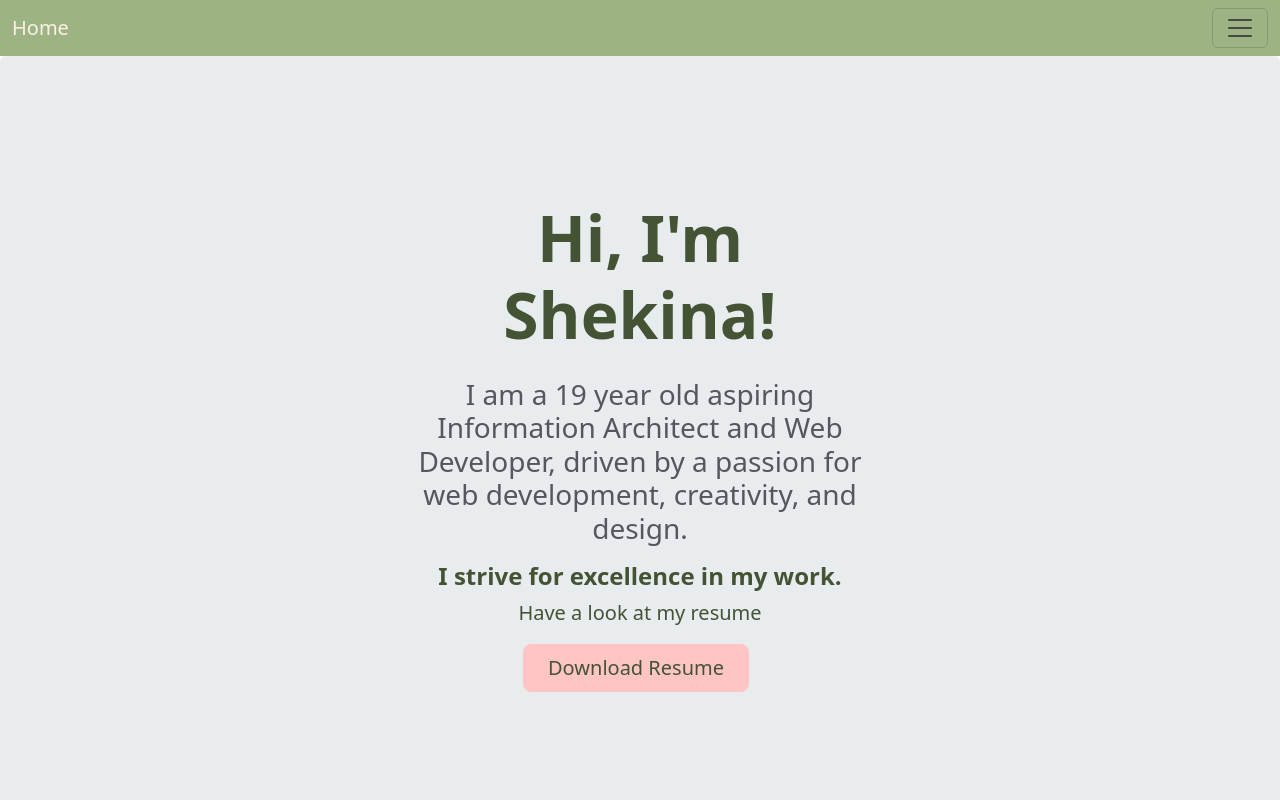
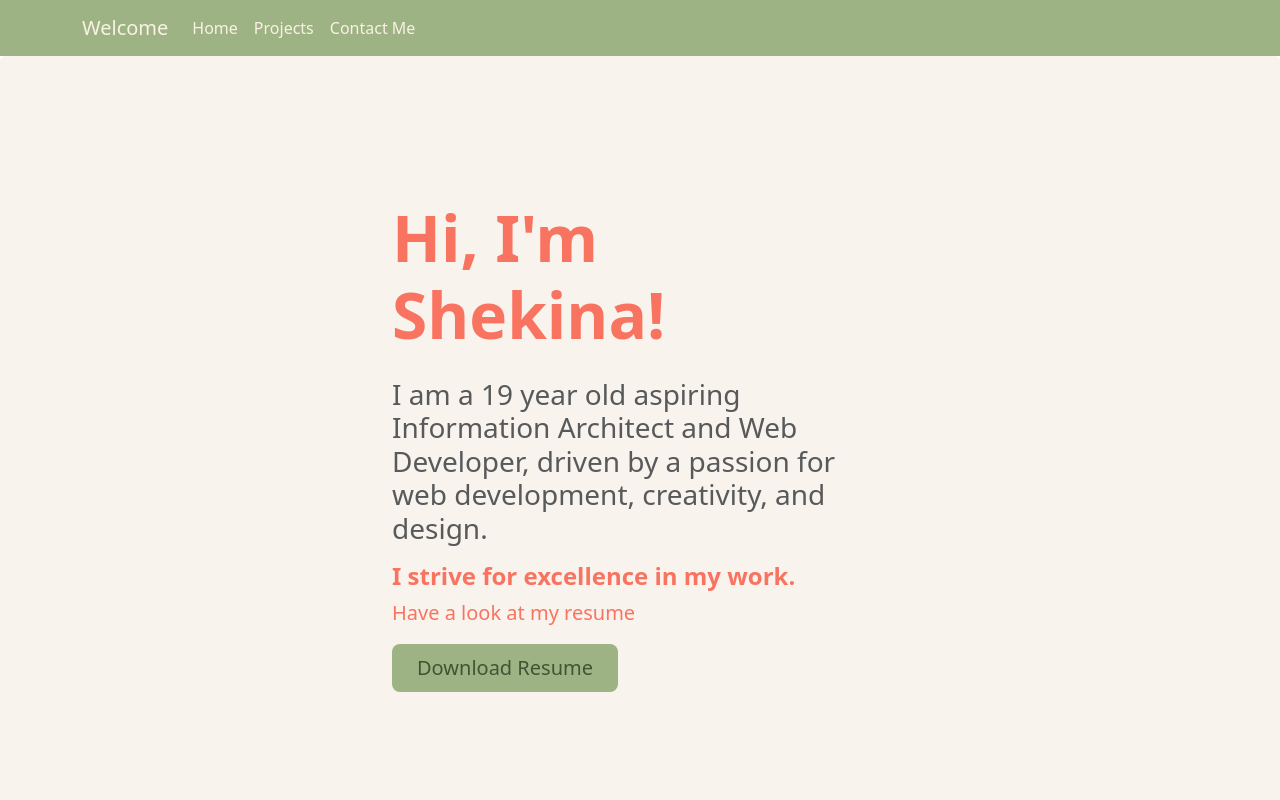
Before and after one commit to Strawberry-Kawaii/original_portfolio, a plain HTML site: page index.html in a window 1280 px wide. Shown: the top 800 px of the page. Drawn offline with nearby package versions, Linux system fonts and the light colour scheme.

Commit message:
Add files via upload

```diff
--- a/index.html
+++ b/index.html
@@ -10,35 +10,39 @@
 
 <body>
     <section id="NavBar">
-        <nav class="navbar NavColor" aria-label="First navbar example">
-            <div class="container-fluid">
-              <a class="navbar-brand NavColor" href="#NavBar">Home</a>
-              <button class="navbar-toggler collapsed" type="button" data-bs-toggle="collapse" data-bs-target="#navbarsExample01" aria-controls="navbarsExample01" aria-expanded="false" aria-label="Toggle navigation">
+      <nav class="navbar navbar-expand-lg NavColor" aria-label="Ninth navbar example">
+        <div class="container-xl">
+          <a class="navbar-brand NavColor">Welcome</a>
+          <button class="navbar-toggler" type="button" data-bs-toggle="collapse" data-bs-target="#navbarsExample07XL" aria-controls="navbarsExample07XL" aria-expanded="true" aria-label="Toggle navigation">
             <span class="navbar-toggler-icon"></span>
           </button>
 
-              <div class="navbar-collapse collapse" id="navbarsExample01">
-                <ul class="navbar-nav me-auto mb-2">
+          <div class="navbar-collapse collapse show" id="navbarsExample07XL">
+            <ul class="navbar-nav me-auto mb-2 mb-lg-0">
               <li class="nav-item">
-                    <a class="nav-link NavColor" href="#body">Projects</a>
+                <a class="nav-link NavColor" aria-current="page" href="#head">Home</a>
               </li>
               <li class="nav-item">
-                    <a class="nav-link NavColor" href="#contact">Contact Me</a>
+                <a class="nav-link NavColor" aria-current="page" href="#body">Projects</a>
               </li>
-                </ul>
+              <li class="nav-item">
+                <a class="nav-link NavColor" aria-current="page" href="#contact">Contact Me</a>
+              </li>
+
           </div>
         </div>
       </nav>
+
     </section>
 
     <section id="head">
-      <div class="overflow-hidden p-4 p-md-5 mb-4 rounded text-center bg-body-secondary">
+      <div class="overflow-hidden p-4 p-md-5 mb-4 rounded Bg">
         <div class="col-md-6 p-lg-5 mx-auto my-5">
           <h1 class="display-3 fw-bold Color">Hi, I'm Shekina!</h1>
           <h3 class="fw-normal text-muted mt-4 mb-3">I am a 19 year old aspiring Information Architect and Web Developer, driven by a passion for web development, creativity, and design.</h3>
           <h4 class="Color fw-bold">I strive for excellence in my work. </h4>
           <p class="lead Color">Have a look at my resume </p>
-          <div class="d-flex gap-3 justify-content-center lead fw-normal">
+          <div class="lead fw-normal">
             <a href="./Resume_3.pdf"><button class="btn btn-lg px-4 me-md-2 btn_Customization">Download Resume </button></a>
           </div>
         </div>
--- a/style.css
+++ b/style.css
@@ -1,22 +1,30 @@
 .NavColor{
     background-color: #9EB384;
     color: #FAF1E4;
+    text-decoration: none;
 }
 
+.NavColor:hover{
+    color:#435334;
+    text-decoration: none;
+}
 .Color{
-    color: #435334;
+    color: #f97361;
 }
 
 .btn_Customization{
-    background-color: #FFC5C5;
+    background-color: #9EB384;
     color: #435334;
 }
 
 .btn_Customization:hover{
-    background-color: #435334;
+    background-color: #f97361;
     color: #FAF1E4;
 }
 
+.Bg{
+    background-color: rgba(248, 243, 236, 100);
+}
 .CV{
     background-color: #9EB384;
 }
```
Lines whose indentation alone changed are shown as unchanged.
